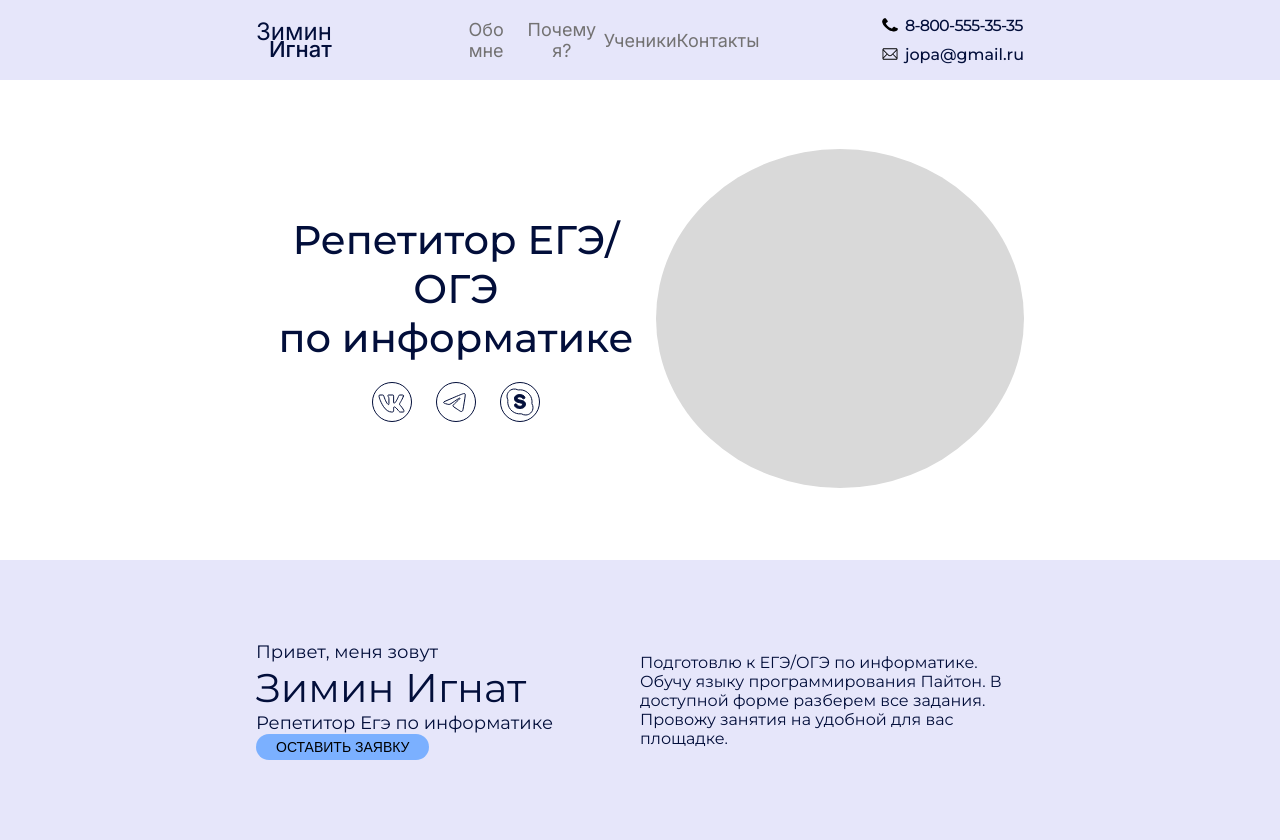
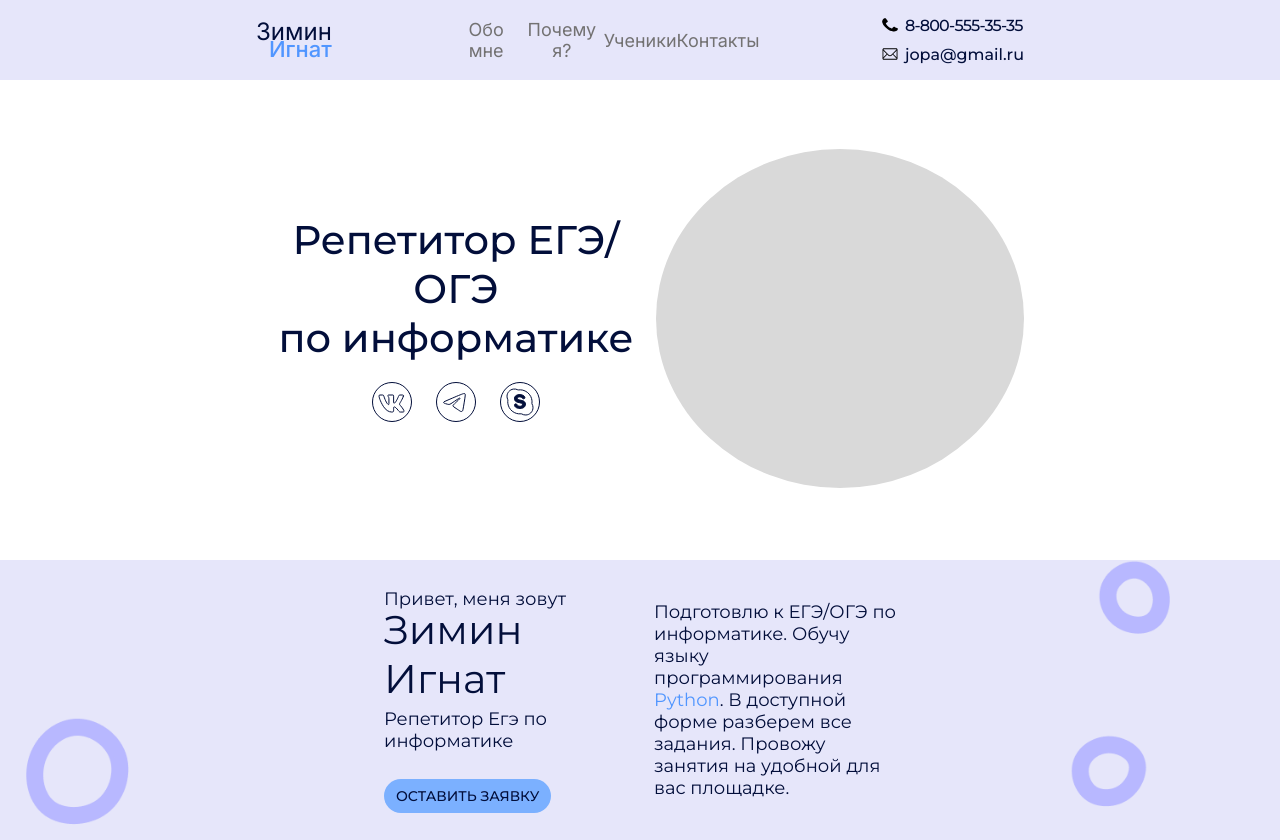
Before and after one commit to Archipipe/aboutMe, a Vue app: page / in a window 1280 px wide. Built offline with nearby package versions, Linux system fonts and the light colour scheme; a web font is replaced by a local one.

Commit message:
Introduction page

```diff
--- a/src/App.vue
+++ b/src/App.vue
@@ -33,4 +33,9 @@ body {
   font-family: "Montserrat", sans-serif;
   color: $font_default;
 }
+
+button {
+  font-family: "Montserrat", sans-serif;
+  color: $font_default;
+}
 </style>
--- a/src/components/ContactNavBar.vue
+++ b/src/components/ContactNavBar.vue
@@ -57,6 +57,7 @@ header {
   span:last-of-type {
     font-weight: 500;
     font-size: 22px;
+    color: $intensive;
   }
 }
 .headerNav {
--- a/src/components/Introduction.vue
+++ b/src/components/Introduction.vue
@@ -9,17 +9,21 @@
       <button>Оставить заявку</button>
     </div>
     <div class="right">
-      Подготовлю к ЕГЭ/ОГЭ по информатике. Обучу языку программирования Пайтон.
-      В доступной форме разберем все задания. Провожу занятия на удобной для вас
-      площадке.
+      Подготовлю к ЕГЭ/ОГЭ по информатике. Обучу языку программирования
+      <span>Python</span>. В доступной форме разберем все задания. Провожу
+      занятия на удобной для вас площадке.
     </div>
   </div>
 </template>
 
 <script lang="ts">
+import background from "@/assets/Backgrounds/IntroductionBack.png";
 import { defineComponent } from "vue";
 export default defineComponent({
   name: "Introduction",
+  setup() {
+    return { background };
+  },
 });
 </script>
 
@@ -27,32 +31,50 @@ export default defineComponent({
 .introduction {
   width: 100%;
   height: 35vh;
-  background-color: $main_color;
+  background-image: url("@/assets/Backgrounds/IntroductionBack.png");
+  background-size: cover;
 
   display: flex;
   justify-content: space-between;
   align-items: center;
-  padding: 0 20%;
-  & > div {
-    flex: 1 1 0px;
-  }
+  padding: 0 30%;
 }
 
 .left {
   font-size: 18px;
 
   h2 {
+    transform: translate(0, -5%);
     font-size: 40px;
     font-weight: normal;
   }
+
   button {
+    margin-top: 10%;
+    font-family: "Montserrat", sans-serif;
     text-transform: uppercase;
     font-size: 14px;
+    font-weight: 500;
     border: none;
-    padding: 5px 20px;
+    padding: 8px 12px;
+    cursor: pointer;
     box-sizing: content-box;
     background-color: $button_default;
     border-radius: 60px;
+    transition: background-color 0.15s ease, color 0.15s ease;
+
+    &:hover {
+      background-color: $button_hover;
+      color: white;
+    }
+  }
+}
+
+.right {
+  width: 52%; // ХАРДКОД ПИЗДЕЦ
+  font-size: 18px;
+  span {
+    color: $intensive;
   }
 }
 </style>
--- a/src/scss/_variables.scss
+++ b/src/scss/_variables.scss
@@ -1,4 +1,6 @@
 $main_color: #e6e6fa;
 $nav_default: #737272;
 $button_default: #7bb0ff;
+$button_hover: #70a0e9;
+$intensive: #5196ff;
 $font_default: #020e3a;
```
Also changed, not shown: src/assets/Backgrounds/IntroductionBack.png (added).
